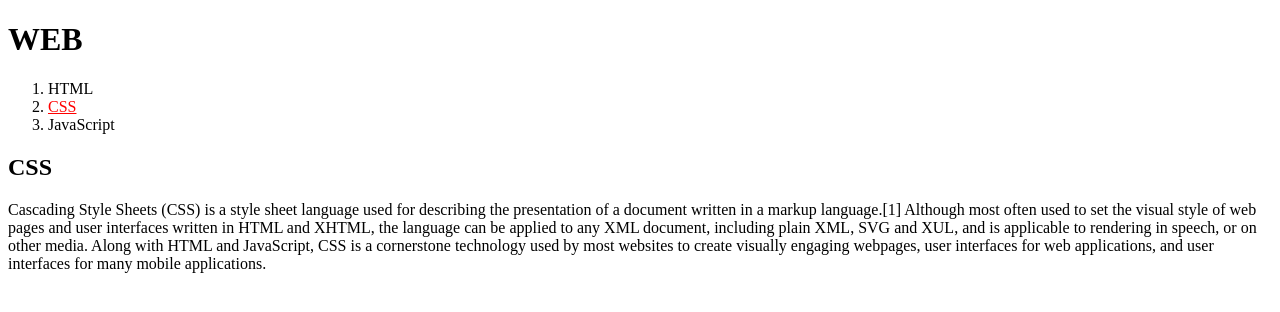
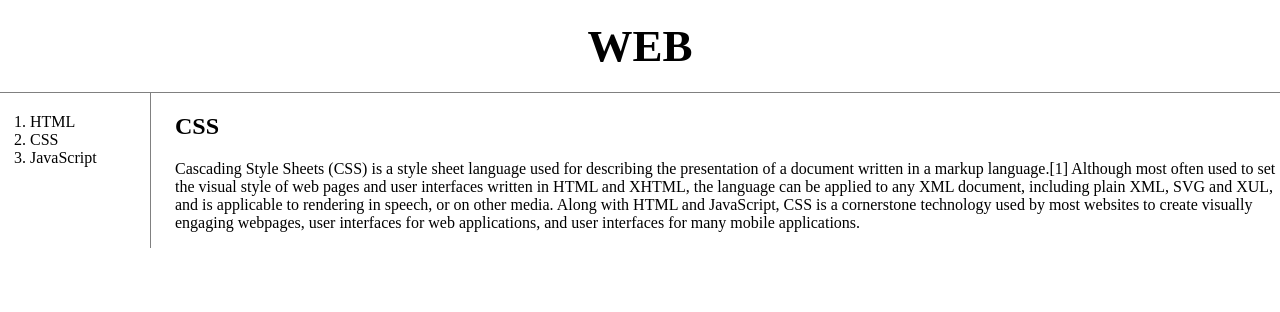
Before and after one commit to 4KaNUI/Learn_WEB, a plain HTML site: page CSS.html in a window 1280 px wide. Drawn offline with Linux system fonts and the light colour scheme.

Commit message:
make grid

```diff
--- a/CSS.html
+++ b/CSS.html
@@ -6,7 +6,36 @@
 		<style>
 			a {
 				color:black;
-				text-decoration: none;
+				text-decoration:none;
+			}
+			h1 {
+				font-size:45px;
+				text-align:center;
+				border-bottom:1px solid gray;
+				margin:0px;
+				padding:20px;
+			}
+			ol {
+				border-right:1px solid gray;
+				width:100px;
+				margin:0px;
+				padding:20px;
+			}
+			body {
+				margin:0px;
+			}
+			#active {
+				color:red;
+			}
+			#grid {
+				display:grid;
+				grid-template-columns:150px 1fr;
+			}
+			#grid ol {
+				padding-left:30px;
+			}
+			#grid #article {
+				padding-left:25px;
 			}
 		</style>
 	</head>
@@ -14,19 +43,25 @@
 		<h1>
 			<a href="index.html">WEB</a>
 		</h1>
+		<div id="grid">
 			<ol>
 				<li><a href="HTML.html">HTML</a></li>
-			<li><a href="CSS.html" style="color:red;text-decoration:underline;">CSS</a></li>
+				<li><a href="CSS.html">CSS</a></li>
 				<li><a href="JavaScript.html">JavaScript</a></li>
 			</ol>
+			<div id="article">
 				<h2>
 					CSS
 				</h2>
 				<p>
 					Cascading Style Sheets (CSS) is a style sheet language used for describing the presentation of a document written in a markup language.[1] Although most often used to set the visual style of web pages and user interfaces written in HTML and XHTML, the language can be applied to any XML document, including plain XML, SVG and XUL, and is applicable to rendering in speech, or on other media. Along with HTML and JavaScript, CSS is a cornerstone technology used by most websites to create visually engaging webpages, user interfaces for web applications, and user interfaces for many mobile applications.
 				</p>
+			</div>
+		</div>
 	</body>
 </html>
 <!--
 주석
+id - class - tag 우선순위 높다
+id : 유일 선택자
 -->
```
Lines whose indentation alone changed are shown as unchanged.
